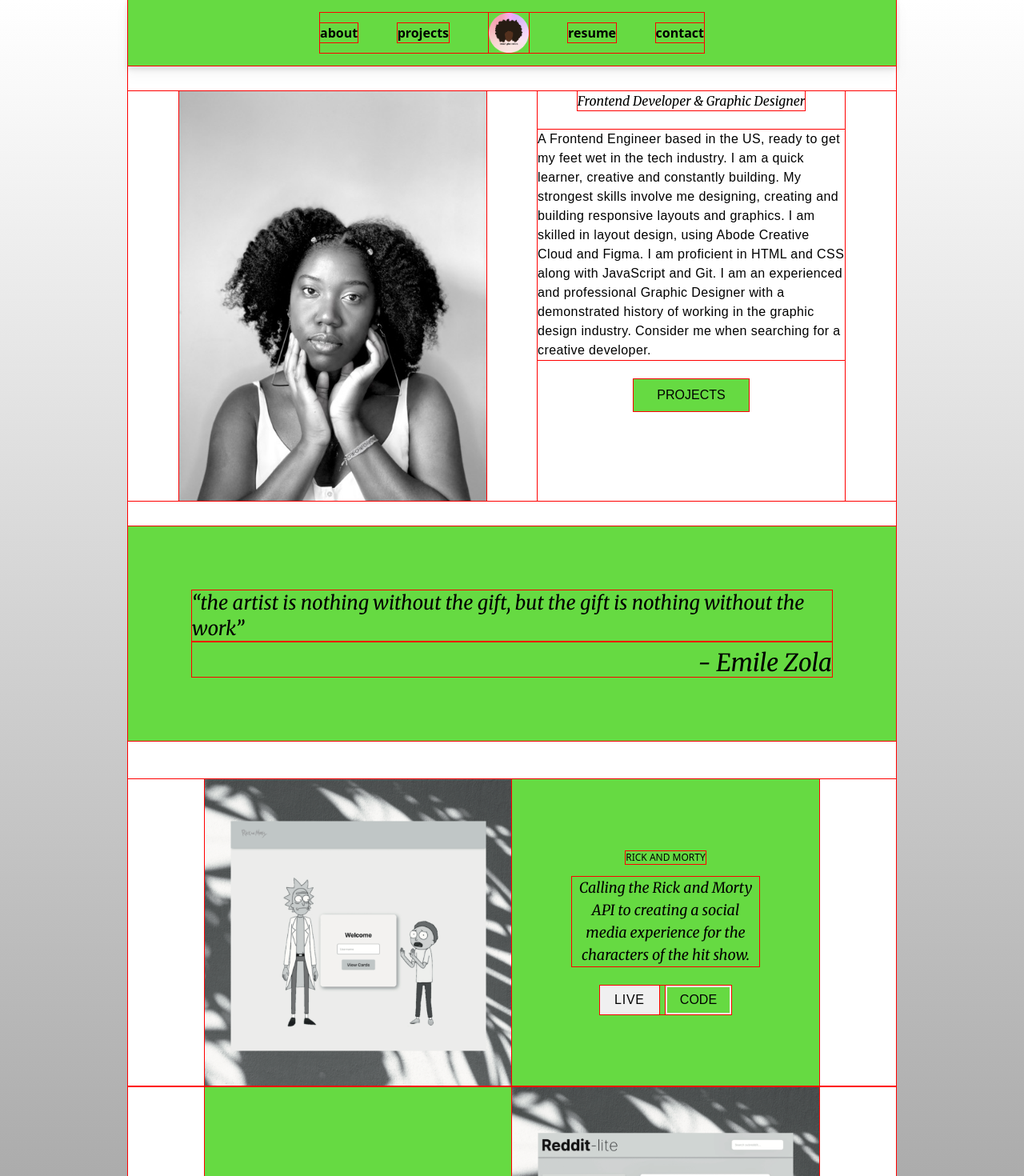
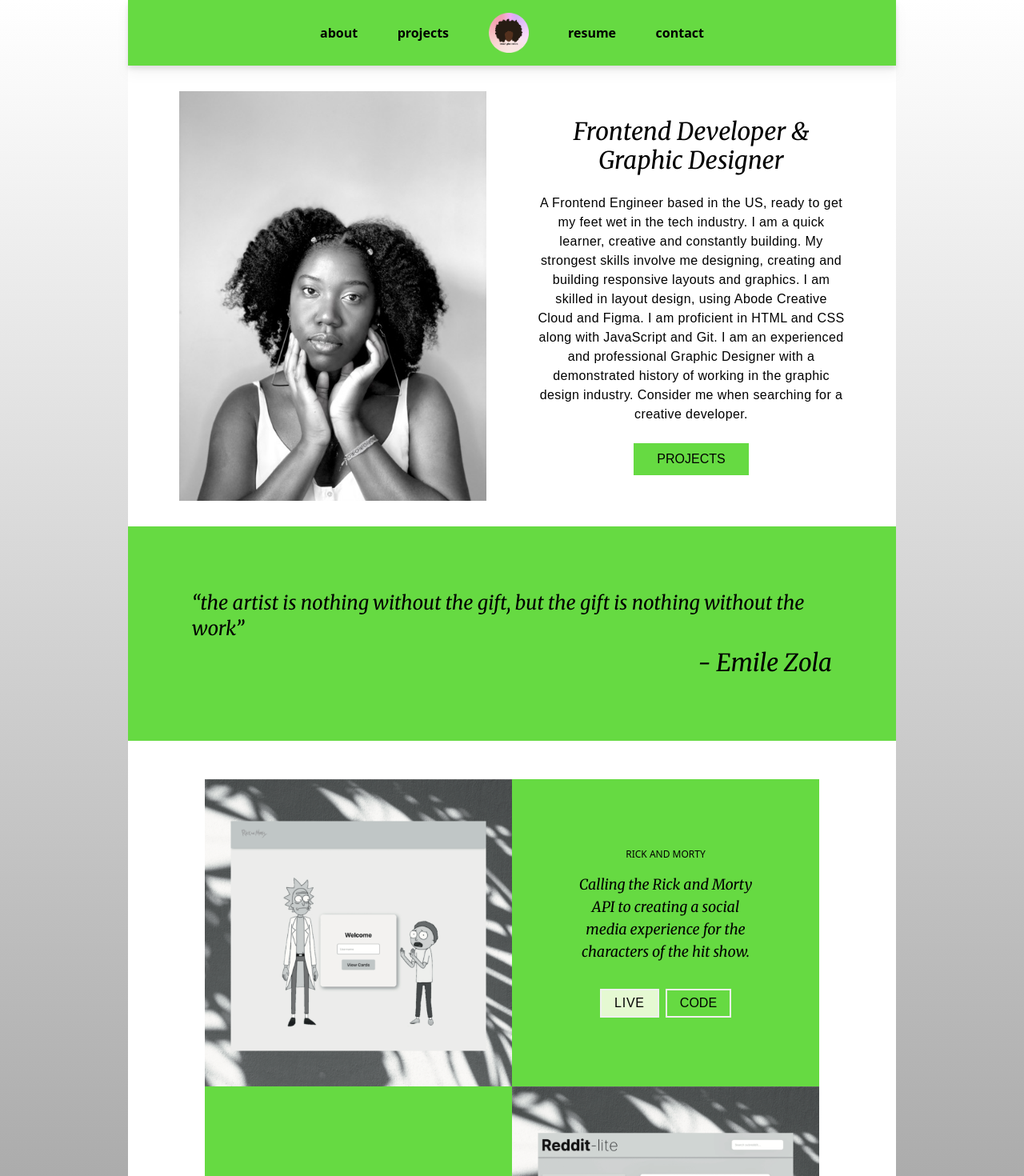
Before and after one commit to oswhytecodes/orincywhyte-react-tailwind-portfolio, a React (Vite) app: page /portfolio in a window 1280 px wide. Shown: the top 1470 px of the page at 80% size. Built offline with nearby package versions, Linux system fonts and the light colour scheme.

Commit message:
added some animations, transitions, need to work on menu next

```diff
--- a/src/App.jsx
+++ b/src/App.jsx
@@ -14,7 +14,7 @@ function App() {
 }
 const Home = () => {
   return (
-    <section className="Home w-full h-screen flex flex-col justify-between p-4">
+    <section className="Home w-screen h-screen flex flex-col justify-between p-4">
       <div className="flex justify-between">
         <HashLink to="/portfolio#about">
           <li className="hover:text-accent transition">about</li>
@@ -25,7 +25,7 @@ const Home = () => {
       </div>
       <div className="flex flex-col justify-center items-center">
         <Link to="/portfolio">
-          <i className="fa-solid fa-circle-down text-3xl text-accent/70 animate-bounce"></i>
+          <i className="fa-solid fa-circle-down text-3xl transition hover:text-accent text-accent/80 animate-bounce"></i>
         </Link>
         <h1 className="font-serif font-bold sm:text-6xl text-4xl mt-6">
           Orincy Whyte
--- a/src/components/ButtonPrim.jsx
+++ b/src/components/ButtonPrim.jsx
@@ -3,7 +3,8 @@ import React from 'react'
 export const ButtonPrim = () => {
   return (
 
-    <button className=' uppercase font-poppins bg-[#f0f0f0] border-[#f0f0f0] hover:bg-[#f0f0f0]/50 border-2 px-4 py-1 tracking-wider'>Live</button>
+    <button className=' uppercase font-poppins bg-[#e5f9d2] border-[#f0f0f0]
+    hover:bg-[#f0f0f0]/10 hover:border-[#e5f9d2]  border-2 px-4 py-1 tracking-wider'>Live</button>
 
   )
 }
--- a/src/components/ButtonSec.jsx
+++ b/src/components/ButtonSec.jsx
@@ -2,6 +2,7 @@ import React from 'react'
 
 export const ButtonSec = () => {
   return (
-    <button className='uppercase font-poppins  border-[#f0f0f0] hover:bg-[#f0f0f0]/50 border-2 py-1 px-4 '>Code</button>
+    <button className='uppercase font-poppins  border-[#f0f0f0]
+     hover:bg-[#e5f9d2]/50 hover:border-[#e5f9d2]/0 border-2 py-1 px-4 '>Code</button>
   )
 }
--- a/src/components/Grid.jsx
+++ b/src/components/Grid.jsx
@@ -25,7 +25,7 @@ export const Grid = () => {
           <p className="max-w-[13em] text-slate-500 mt-4 text-lg font-serif text-center">
             {el.text}{" "}
           </p>
-          <div className="flex mt-6 gap-2">
+          <div className="flex mt-8 gap-2">
            <a href={el.live} target="_blank"> <ButtonPrim /></a>
            <a href={el.code} target="_blank"><ButtonSec /></a>
           </div>
@@ -40,7 +40,7 @@ export const Grid = () => {
         <h1 className=" font-serif font-bold uppercase text-xl md:text-3xl md:pr-8 md:text-left text-center">
           my skills
         </h1>
-        <div className="flex flex-wrap justify-center px-12  gap-8 md:pt-0 pt-6 md:justify-between">
+        <div className="flex flex-wrap justify-center px-12 text-center  md:text-left  md:gap-8 gap-1 md:pt-0 pt-6 md:justify-between">
           <ul className="Skills">
             <li>Html</li>
             <li>Tailwind</li>
@@ -61,8 +61,8 @@ export const Grid = () => {
       {/* design comes in many forms */}
 
       <div className="md:px-12 px-4 py-10">
-        <div className="flex flex-col justify-between items-center">
-          <h1 className="font-serif md:text-3xl text-2xl font-semibold md:block text-center tracking-wider">
+        <div className="flex  flex-col justify-between items-center">
+          <h1 className="font-serif md:text-3xl text-xl font-semibold md:block text-center">
             Design comes in many forms
           </h1>
           <div>
--- a/src/components/Hero.jsx
+++ b/src/components/Hero.jsx
@@ -5,14 +5,14 @@ import HeroImage from "/images/orincy.jpeg";
 export const Hero = () => {
   return (
     <section id="about" className="mt-8">
-      <div className="flex flex-wrap gap-4 md:gap-8 lg:justify-between justify-center md:px-16 px-6">
+      <div className="w-full flex flex-wrap gap-4 md:gap-8 lg:justify-between justify-center md:px-16 px-6">
         <img className="w-96 object-cover" src={HeroImage} alt="Orincy Whyte" />
 
-        <div className="flex flex-col items-center">
-          <h1 className="font-serif ">
+        <div className="w-96 md:pt-8 pt-4 text-center">
+          <h1 className="font-serif md:text-3xl">
             Frontend Developer & Graphic Designer
           </h1>
-          <p className="my-6 max-w-[24em] leading-6 tracking-wide font-poppins font-light">
+          <p className="my-6 leading-6 tracking-wide font-poppins font-light">
             A Frontend Engineer based in the US, ready to get my feet wet in the
             tech industry. I am a quick learner, creative and constantly
             building. My strongest skills involve me designing, creating and
@@ -25,7 +25,8 @@ export const Hero = () => {
           </p>
           <HashLink to="#projects">
             {" "}
-            <button className="cursor uppercase font-poppins hover:bg-accent/50  bg-accent  py-2 px-6 w-36 text-center">
+            <button className="cursor uppercase font-poppins
+            hover:text-[#e5f9d2] hover:bg-accent/90  bg-accent  py-2 px-6 w-36 text-center">
               PROJECTS
             </button>
           </HashLink>
--- a/src/components/Nav.jsx
+++ b/src/components/Nav.jsx
@@ -9,16 +9,16 @@ export const Nav = () => {
   };
   return (
     <header >
-      <nav className="py-4 px-8  w-full sticky  top-0 left-0 bg-accent drop-shadow-lg">
-        <div className="MENU hidden md:flex justify-between items-center lowercase m-auto w-[30rem]">
-          <a href="#about"><li className="hover:text-[#f2f2f2] transition" >About</li></a>
-          <a href="#projects"><li className="hover:text-[#f2f2f2] transition">Projects</li></a>
+      <nav className="py-4 px-8  w-full sticky z-50 top-[20px] left-0 bg-accent drop-shadow-lg">
+        <div className="hidden md:flex justify-between items-center lowercase m-auto w-[30rem]">
+          <a href="#about"><li className="hover:text-[#f2f2f2] hover:animate-pulse transition" >About</li></a>
+          <a href="#projects"><li className="hover:text-[#f2f2f2] hover:animate-pulse transition">Projects</li></a>
           <Link to="/">
             {" "}
-            <img className="w-[50px]" src={Logo} alt="Logo" />{" "}
+            <img className="w-[50px] hover:animate-bounce" src={Logo} alt="Logo" />{" "}
           </Link>
-         <a href="https://drive.google.com/file/d/1jDrCvf-rdzifUX_sHMk_Hu5tZWEowyVO/view?usp=sharing"><li className="hover:text-[#f2f2f2] transition">Resume</li></a>
-         <a href="#footer"> <li className="hover:text-[#f2f2f2] transition">Contact</li></a>
+         <a href="https://drive.google.com/file/d/1jDrCvf-rdzifUX_sHMk_Hu5tZWEowyVO/view?usp=sharing"><li className="hover:text-[#f2f2f2] hover:animate-pulse transition">Resume</li></a>
+         <a href="#footer"> <li className="hover:text-[#f2f2f2] hover:animate-pulse transition">Contact</li></a>
         </div>
 
 
--- a/src/index.css
+++ b/src/index.css
@@ -5,7 +5,7 @@
 @tailwind utilities;
 
 * {
-  outline: red 1px solid;
+  /* outline: red 1px solid; */
 }
 body {
   background: #cbcbcb;
```
Also changed, not shown: src/components/Footer.jsx (line endings or trailing spaces).
